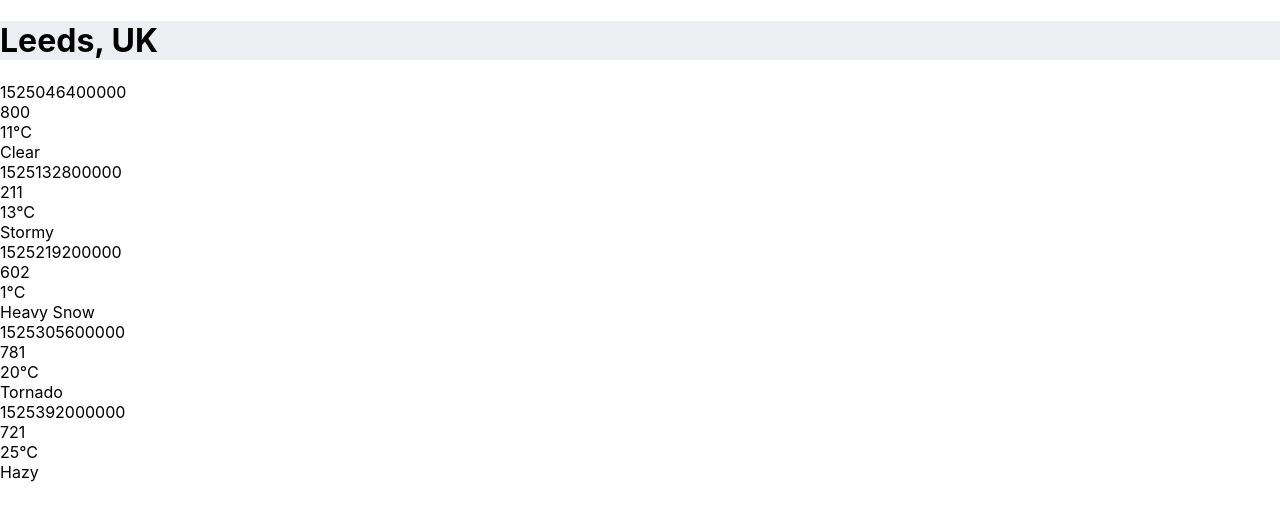
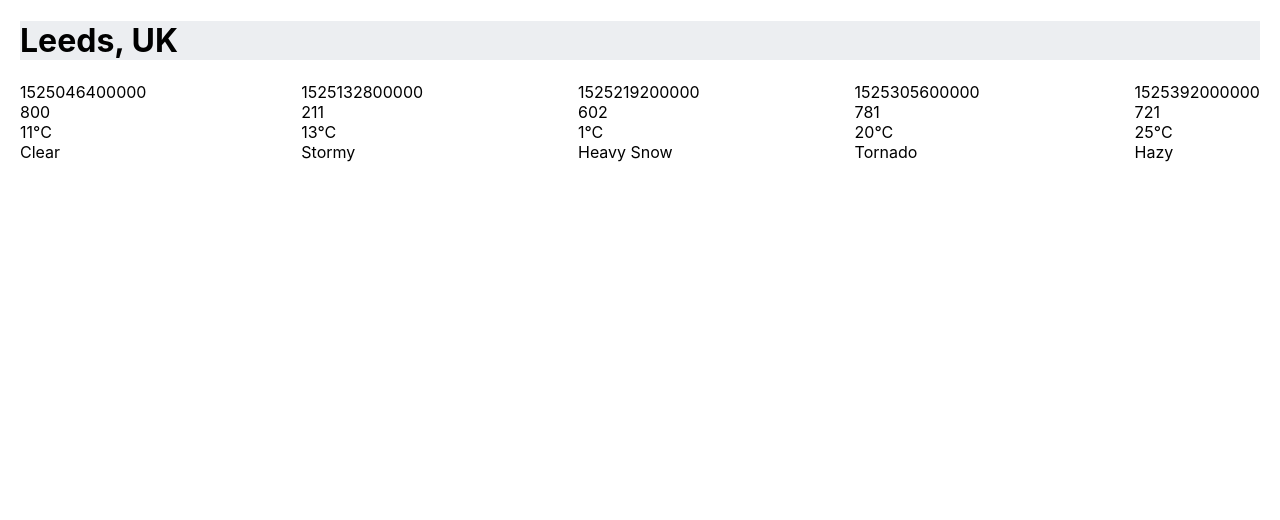
Before and after one commit to KhadraMohamed/weather-app, a React (Create React App) app: page / in a window 1280 px wide. Shown: the top 520 px of the page. Built offline with nearby package versions, Linux system fonts and the light colour scheme.

Commit message:
CSS in React

```diff
--- a/src/components/App.js
+++ b/src/components/App.js
@@ -6,7 +6,7 @@
 
 function App({ location, forecasts }) {
   return (
-    <div className="forecast">
+    <div className="weather-app">
       <LocationDetails city={location.city} country={location.country} />
       <ForecastSummaries forecasts={forecasts} />
     </div>
--- a/src/components/ForecastSummaries.js
+++ b/src/components/ForecastSummaries.js
@@ -1,6 +1,7 @@
 import React from "react";
 import PropTypes from "prop-types";
 import ForecastSummary from "./ForecastSummary";
+import "../styles/ForecastSummaries.css";
 
 function ForecastSummaries({ forecasts }) {
   return (
--- a/src/styles/App.css
+++ b/src/styles/App.css
@@ -1,3 +1,6 @@
+.weather-app {
+  margin: 0 20px;
+}
 h1 {
   background-color: #eceef1 ;
 }
--- /dev/null
+++ b/src/styles/ForecastSummaries.css
@@ -0,0 +1,4 @@
+.forecast-summaries {
+    display: flex;
+    justify-content: space-between;
+  }
```
